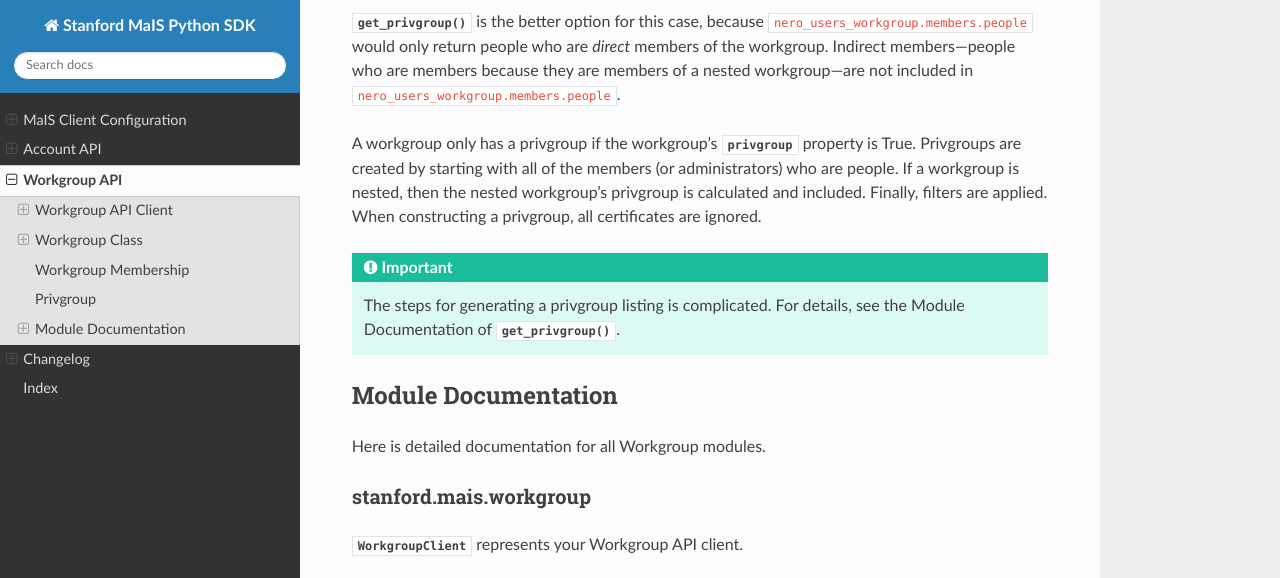
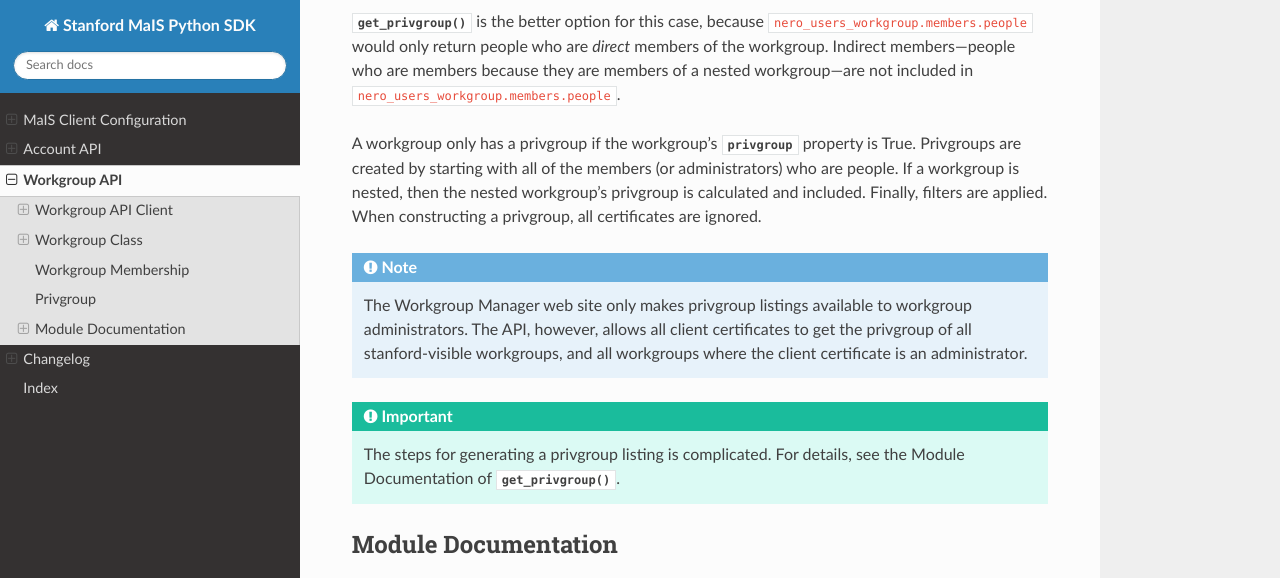
Before and after one commit to stanford-rc/mais-apis-python, a Sphinx documentation site: the page built from docs/workgroup.rst, in a window 1280 px wide and 900 px high, scrolled down 8484 px, cut to the strip 0-578 px from the top of the window. Built offline with Sphinx 7.4.7 and the Read the Docs theme 3.1.0, drawn with Linux system fonts in a browser that asks for light colours.

Commit message:
docs/workgroup: Add note about privgroup access
Some developers might notice that they can fetch the privgroup for any
workgroup where they can see membership, where the Workgroup Manager web
site only makes privgroup reports available to workgroup administrators.
Turns out, this is intentional.  This commit adds a note to the
documentation, explaining this.

Closes #32

```diff
--- a/docs/workgroup.rst
+++ b/docs/workgroup.rst
@@ -490,6 +490,12 @@ who are people.  If a workgroup is nested, then the nested workgroup's
 privgroup is calculated and included.  Finally, filters are applied.  When
 constructing a privgroup, all certificates are ignored.
 
+.. note::
+   The Workgroup Manager web site only makes privgroup listings available
+   to workgroup administrators.  The API, however, allows all client
+   certificates to get the privgroup of all stanford-visible workgroups, and
+   all workgroups where the client certificate is an administrator.
+
 .. important::
    The steps for generating a privgroup listing is complicated.  For details,
    see the Module Documentation of
```
